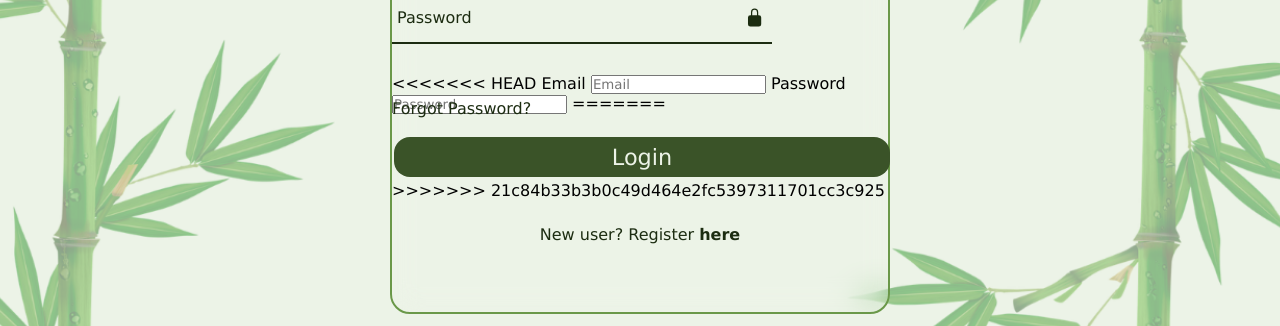
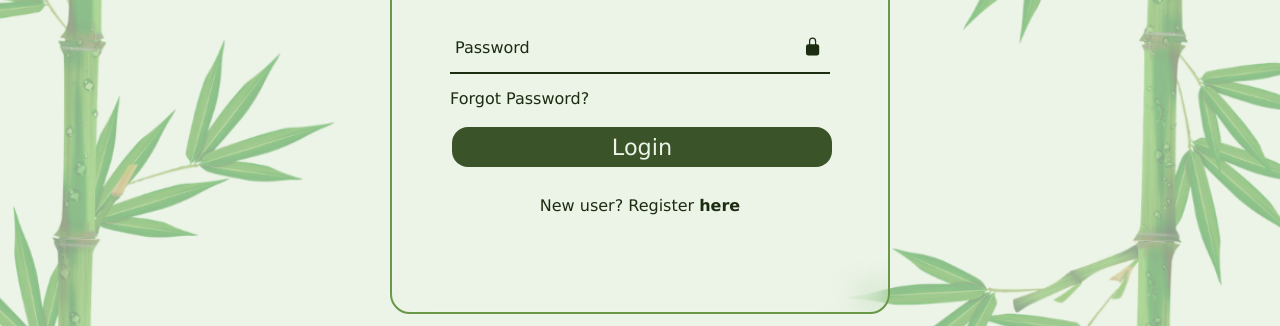
Before and after one commit to mailo1008/ProjectKAMI, a website: page projectMain/HTML-CSS/login.html in a window 1280 px wide. Shown: the part 474-800 px from the top of the page. Drawn offline with nearby package versions, Linux system fonts and the light colour scheme.

Commit message:
Loggin.html changes

```diff
--- a/projectMain/HTML-CSS/login.html
+++ b/projectMain/HTML-CSS/login.html
@@ -51,20 +51,12 @@
                         <label for="password">Password</label>
                     </div>
 
-<<<<<<< HEAD
-                <label for="email">Email</label>
-                <input type="email" placeholder="Email" id="email" required>
-
-                <label for="password">Password</label>
-                <input type="password" placeholder="Password" id="password" required>
-=======
                     <div class="forgotPW">
                         <p><a href="forgotPassword.html">Forgot Password?</a>
                         </p>
                     </div>
 
                     <button type="submit">Login</button>
->>>>>>> 21c84b33b3b0c49d464e2fc5397311701cc3c925
 
                     <div class="register-link">
                         <p> New user? Register
```
